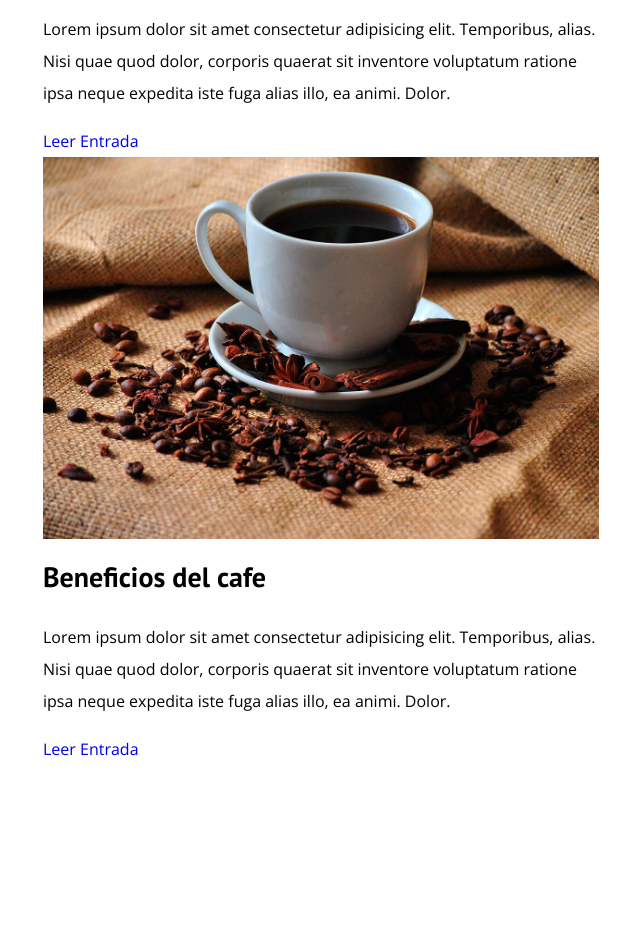
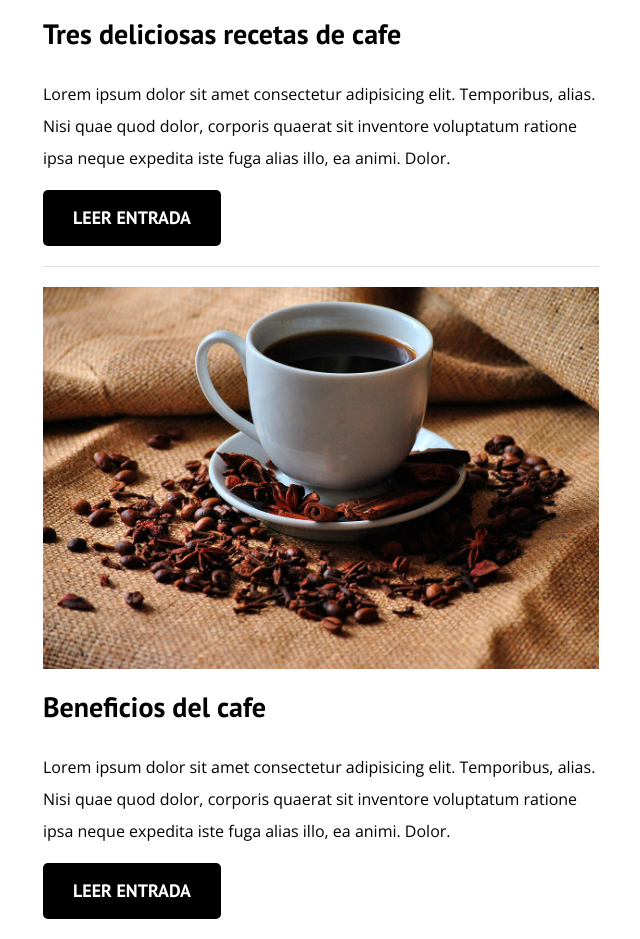
Before and after one commit to KmilOPhg/Desarrollo-Web-FullStack, a plain HTML site: page BlogCafe/index.html in a window 1280 px wide. Shown: the part 1788-2727 px from the top of the page, without its empty margins (21-661 px from the left). Before the commit the page ends 2553 px from the top, so only its background shows below. Drawn offline with nearby package versions, Linux system fonts and the light colour scheme.

Commit message:
Finalizando en blog

```diff
--- a/BlogCafe/CSS/style.css
+++ b/BlogCafe/CSS/style.css
@@ -3,6 +3,7 @@
     --fuenteParrafos: 'Open Sans', sans-serif;
 
     --primario: #784D3C;
+    --gris: #E1E1E1;
     --blanco: #FFFFFF;
     --negro: #000000;
 }
@@ -106,6 +107,8 @@ img {
     color: var(--blanco);
 }
 
+/** Navegacion **/
+
 @media (min-width: 768px) {
     .navegacion{
         display: flex;
@@ -120,6 +123,8 @@ img {
     color: var(--blanco);
 }
 
+/** Contenido principal **/
+
 @media (min-width: 768px) {
     .contenido-principal {
         display: grid;
@@ -127,3 +132,36 @@ img {
         gap: 4rem;
     }
 }
+
+.entrada {
+    border-bottom: var(--gris) 1px solid;
+    margin-bottom: 2rem;
+}
+
+.entrada:last-of-type {
+    border: none;
+    margin-bottom: 0;
+}
+
+.boton {
+    display:block;
+    font-family: var(--fuenteHeading);
+    color: var(--blanco);
+    text-align: center;
+    padding: 1rem 3rem;
+    font-size: 1.8rem;
+    text-transform: uppercase;
+    font-weight: 700;
+    margin-bottom: 2rem;
+    border-radius: 5px;
+}
+
+@media (min-width: 768px) {
+    .boton {
+        display: inline-block;
+    }
+}
+
+.boton--primario {
+    background-color: var(--negro);
+}
```
